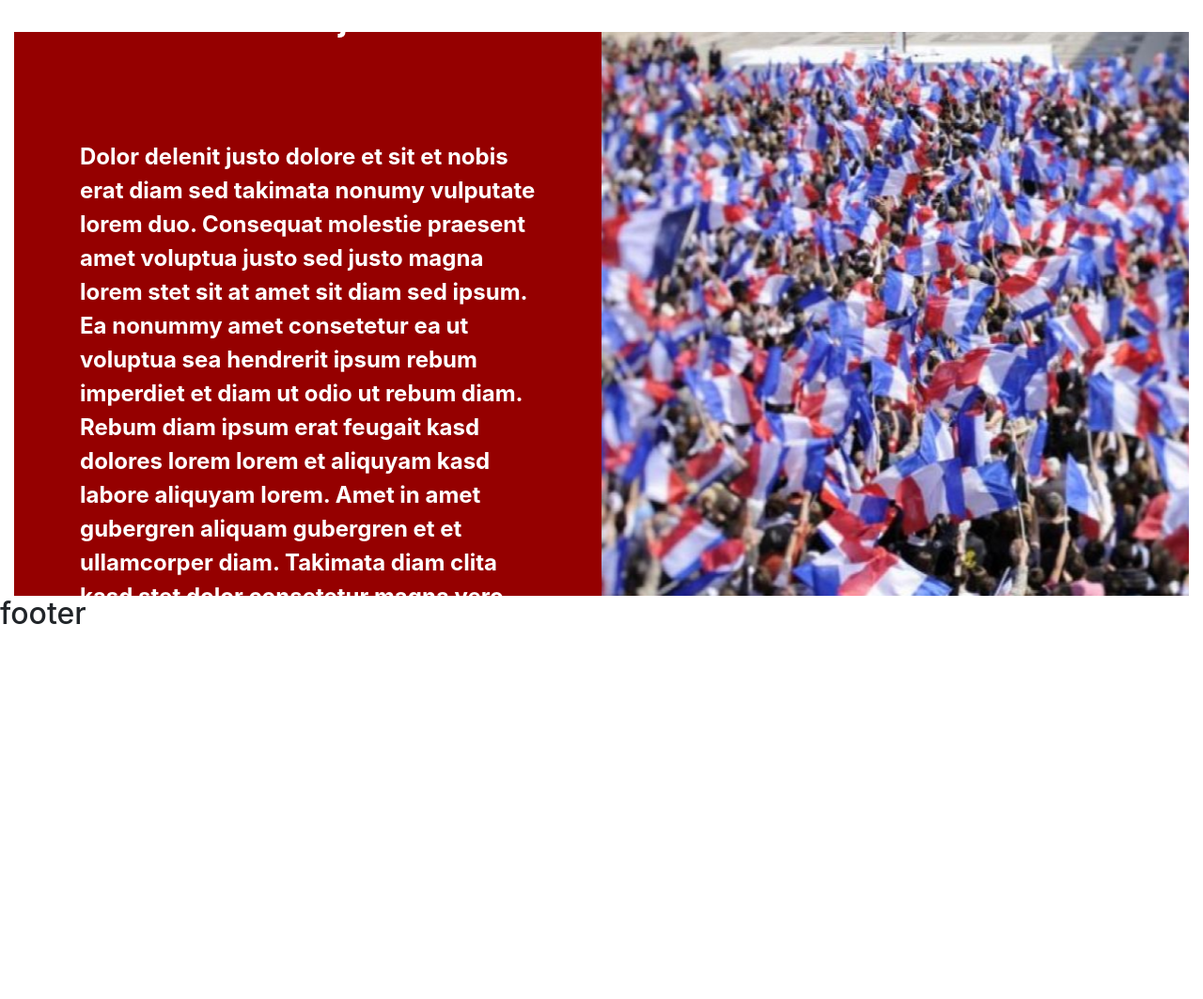
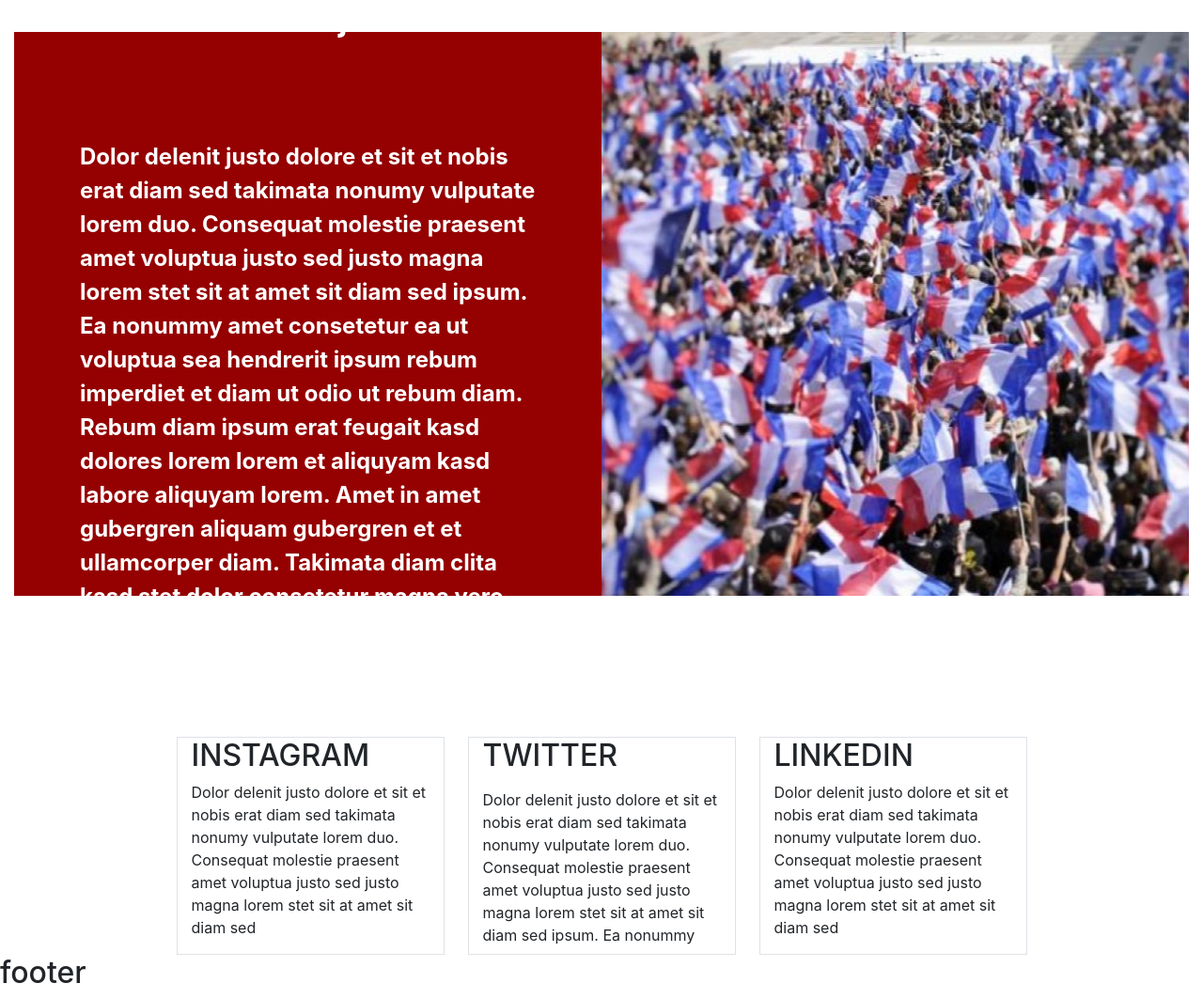
Before and after one commit to TheMaxium69/Generation.ium-WebSite, a PHP site: page / in a window 1280 px wide. Shown: the part 2667-3730 px from the top of the page at 94% size. Before the commit the page ends 3331 px from the top, so only its background shows below. Run offline with PHP 8.4, Linux system fonts and the light colour scheme.

Commit message:
commit change fotr pull

```diff
--- a/app/app.php
+++ b/app/app.php
@@ -11,3 +11,4 @@ require_once "./function/footer.php";
 require_once "./function/joinForm.php";
 require_once "./function/badge.php";
 require_once "./function/goals.php";
+require_once "./function/socialNetworks.php";
--- /dev/null
+++ b/composant/socialNetworks.phtml
@@ -0,0 +1,25 @@
+<div id="socialNetworks" class="container">
+    <div class="row justify-content-center">
+        <div class="col-lg-3 border">
+            <div class="container-picture-social-network"></div>
+            <div><h2>INSTAGRAM</h2></div>
+            <div>
+                <p>Dolor delenit justo dolore et sit et nobis erat diam sed takimata nonumy vulputate lorem duo. Consequat molestie praesent amet voluptua justo sed justo magna lorem stet sit at amet sit diam sed </p>
+            </div>
+        </div>
+        <div class="col-lg-3 border">
+            <div class="container-picture-social-network"></div>
+            <div><h2>TWITTER</h2></div>
+            <div>
+                <p></p>
+            </div>Dolor delenit justo dolore et sit et nobis erat diam sed takimata nonumy vulputate lorem duo. Consequat molestie praesent amet voluptua justo sed justo magna lorem stet sit at amet sit diam sed ipsum. Ea nonummy
+        </div>
+        <div class="col-lg-3 border">
+            <div class="container-picture-social-network"></div>
+            <div><h2>LINKEDIN</h2></div>
+            <div>
+                <p>Dolor delenit justo dolore et sit et nobis erat diam sed takimata nonumy vulputate lorem duo. Consequat molestie praesent amet voluptua justo sed justo magna lorem stet sit at amet sit diam sed</p>
+            </div>
+        </div>
+    </div>
+</div>
--- a/css/index.css
+++ b/css/index.css
@@ -19,3 +19,12 @@ display: flex;
 justify-content: center;
 align-items: center;
 }
+
+
+.generation-border-bottom{
+    /* margin-top: 50px;
+    width: 85%;
+    border: solid;
+    background: rgb(5,2,183);
+    background: linear-gradient(90deg, rgba(5,2,183,1) 0%, rgba(163,1,1,1) 100%); */
+}
--- /dev/null
+++ b/css/socialNetworks.css
@@ -0,0 +1,11 @@
+#socialNetworks{
+    margin-top: 150px;
+}
+
+#socialNetworks .row{
+    gap:25px;
+}
+
+#socialNetworks .container-picture-social-network{
+
+}
--- a/extension/link.phtml
+++ b/extension/link.phtml
@@ -7,3 +7,4 @@
 <link rel="stylesheet" type="text/css" media="screen" href="css/joinForm.css">
 <link rel="stylesheet" type="text/css" media="screen" href="css/badge.css">
 <link rel="stylesheet" type="text/css" media="screen" href="css/goals.css">
+<link rel="stylesheet" type="text/css" media="screen" href="css/socialNetworks.css">
--- /dev/null
+++ b/function/socialNetworks.php
@@ -0,0 +1,7 @@
+<?php
+function socialNetworks()
+{
+
+    require_once "./composant/socialNetworks.phtml";
+
+}
--- a/index.php
+++ b/index.php
@@ -14,9 +14,12 @@
     </section>
 
     <?php generation(); ?>
+
+    <div class="generation-border-bottom"></div>
+
     <?php badge(); ?>
     <?php goals(); ?>
-
+    <?php socialNetworks(); ?>
 
 
 </main>
```
